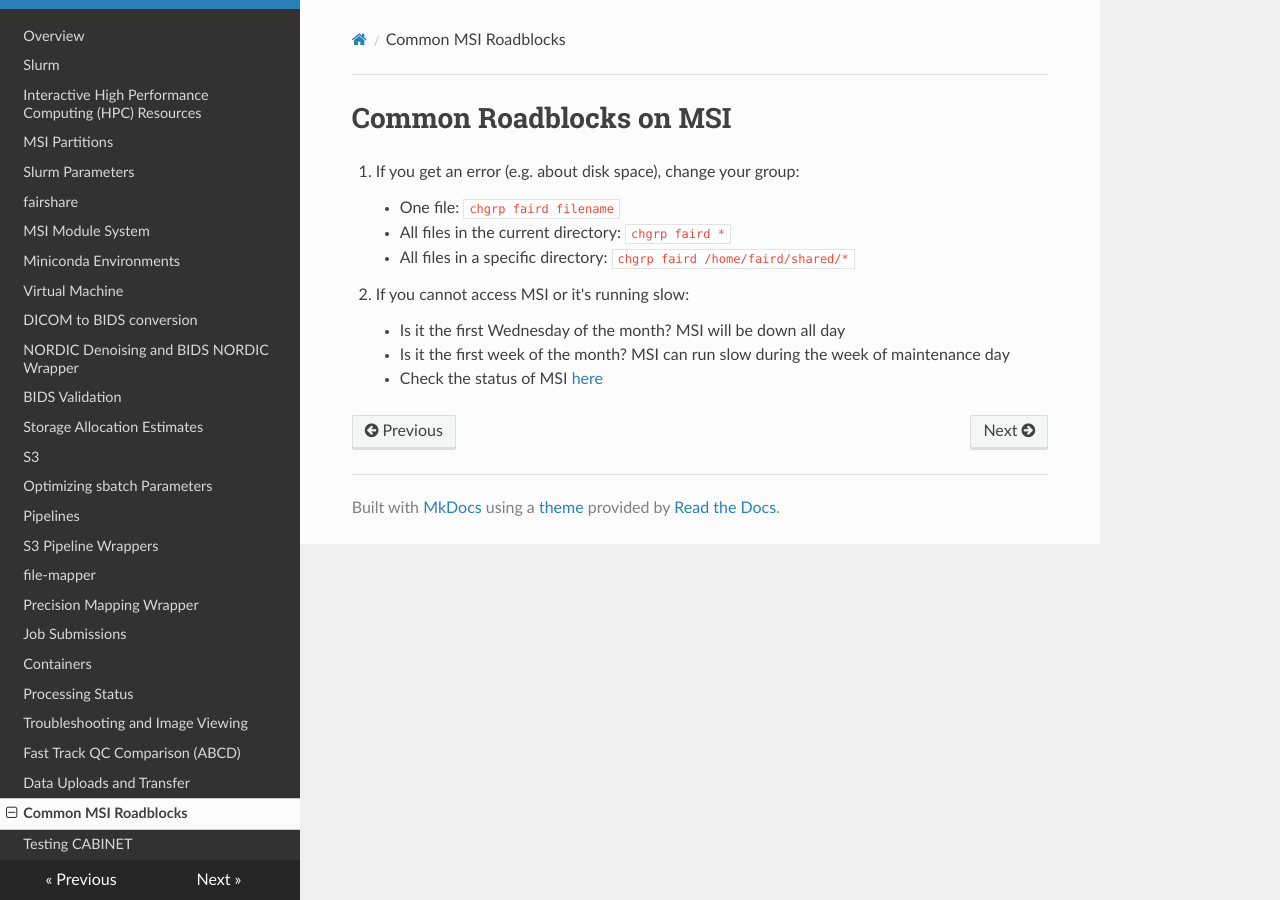
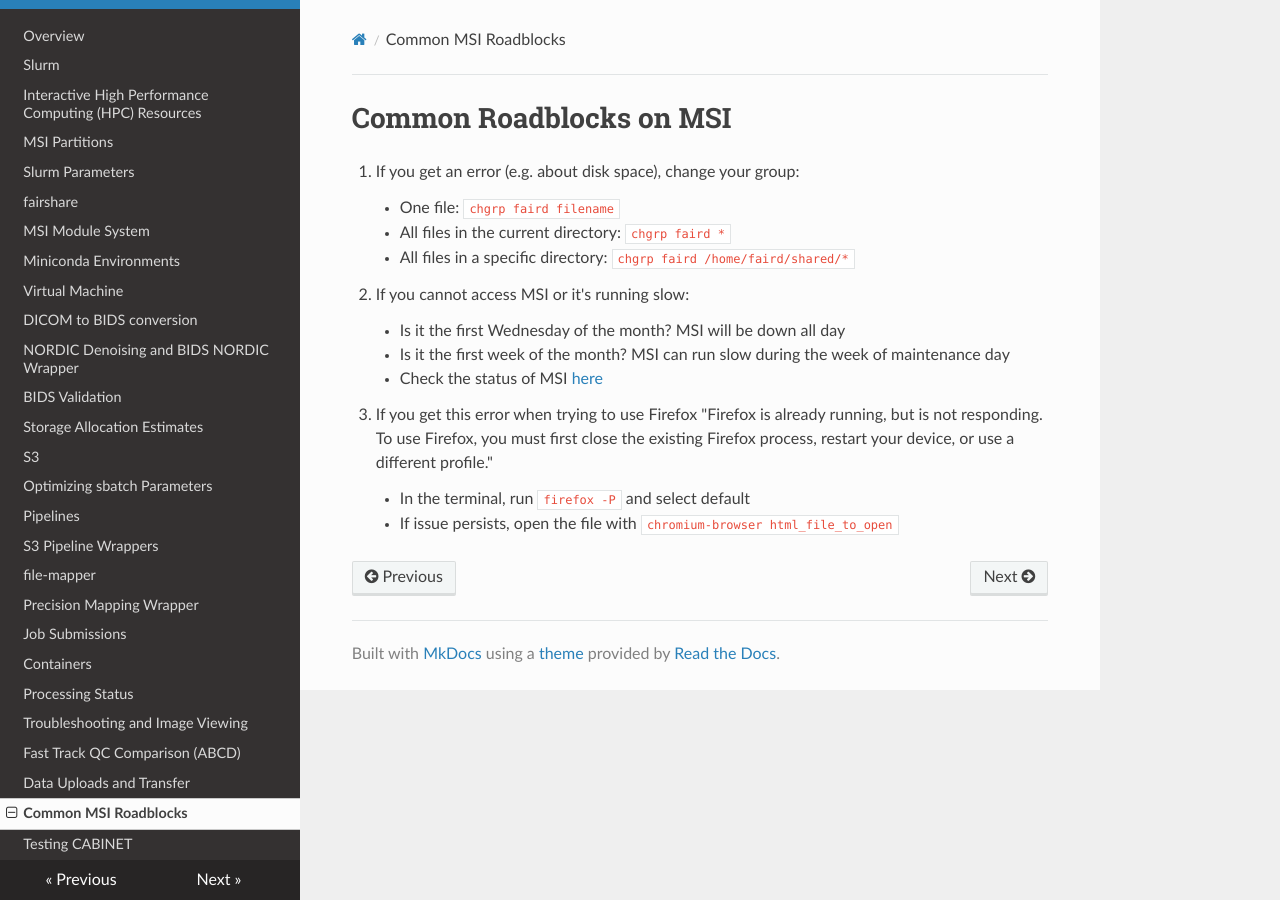
Before and after one commit to DCAN-Labs/cdni-brain, an MkDocs documentation site: the page built from docs/roadblocks.md, in a window 1280 px wide. Built offline with MkDocs 1.6.1, drawn with Linux system fonts in a browser that asks for light colours; nearby versions of some CDN libraries.

Commit message:
added fix to firefox issues

```diff
--- a/docs/roadblocks.md
+++ b/docs/roadblocks.md
@@ -15,3 +15,9 @@
     * Is it the first week of the month? MSI can run slow during the week of maintenance day
 
     * Check the status of MSI [here](https://status.msi.umn.edu/)
+
+33. If you get this error when trying to use Firefox "Firefox is already running, but is not responding. To use Firefox, you must first close the existing Firefox process, restart your device, or use a different profile."
+
+    * In the terminal, run `firefox -P` and select default
+
+    * If issue persists, open the file with `chromium-browser html_file_to_open`
```
